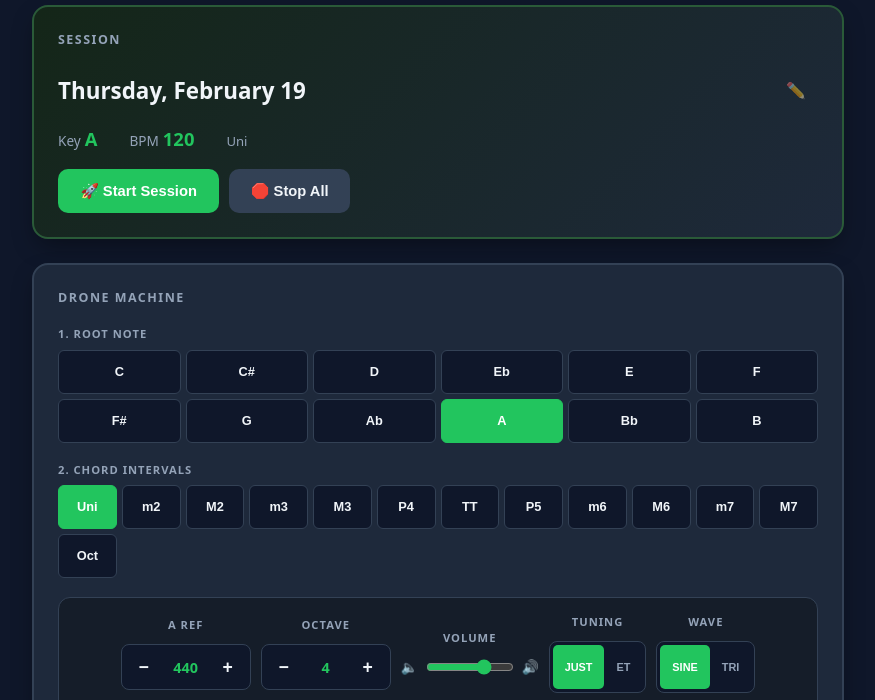
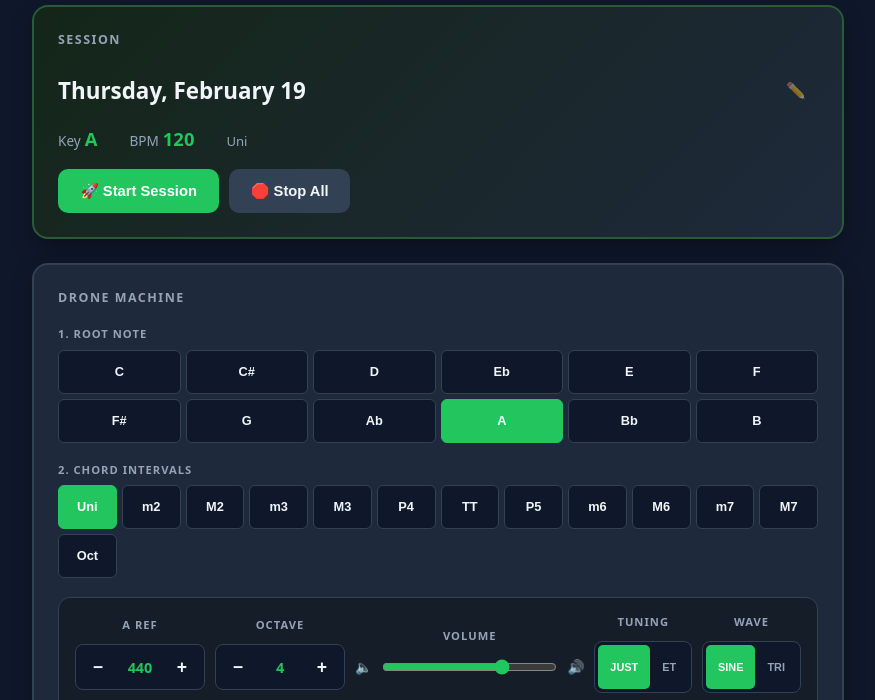
Before and after one commit to JeremyLoy/Musician-Practice-Tools, a plain HTML site: page index.html in a window 1280 px wide. Shown: the part 91-791 px from the top of the page, without its empty margins (202-1077 px from the left). Drawn offline with Linux system fonts and the light colour scheme.

Commit message:
Make volume sliders full-width with larger touch thumb
- vol-row now fills available width (flex:1 on the input)
- Range input height set to 20px for easier thumb grabbing
- Custom thumb size: 28×28px via webkit/moz pseudo-elements
- Drone volume control-group gets flex:1 to use settings-bar space

Co-Authored-By: Claude Sonnet 4.6 <noreply@anthropic.com>

```diff
--- a/index.html
+++ b/index.html
@@ -53,8 +53,11 @@
         .switch-ui button:active { opacity: 0.75; }
         .switch-ui button.active { background: var(--primary); color: #fff; }
 
-        .vol-row { display: flex; align-items: center; gap: 6px; }
-        input[type=range] { accent-color: var(--primary); cursor: pointer; width: 88px; }
+        .vol-row { display: flex; align-items: center; gap: 8px; width: 100%; }
+        .vol-row input[type=range] { flex: 1; }
+        input[type=range] { accent-color: var(--primary); cursor: pointer; width: 88px; height: 20px; }
+        input[type=range]::-webkit-slider-thumb { width: 28px; height: 28px; }
+        input[type=range]::-moz-range-thumb { width: 28px; height: 28px; border-radius: 50%; background: var(--primary); border: none; }
 
         #debug-console { background: #000; color: var(--primary); font-family: 'Courier New',monospace; font-size: 0.72rem; padding: 10px; border-radius: 8px; margin-top: 0.5rem; min-height: 65px; border: 1px solid #166534; white-space: pre-wrap; }
         .details-btn { background: none; border: none; color: var(--text-muted); font-size: 0.73rem; cursor: pointer; padding: 3px 0; text-decoration: underline; }
@@ -170,7 +173,7 @@
                 </div>
                 <input type="hidden" id="droneOctave" value="4" min="1" max="6">
             </div>
-            <div class="control-group">
+            <div class="control-group" style="flex:1;min-width:140px;">
                 <span class="selector-label">Volume</span>
                 <div class="vol-row"><span style="font-size:0.85rem;">🔈</span><input type="range" id="droneVolume" min="0" max="1" step="0.05" value="0.7"><span style="font-size:0.85rem;">🔊</span></div>
             </div>
```
